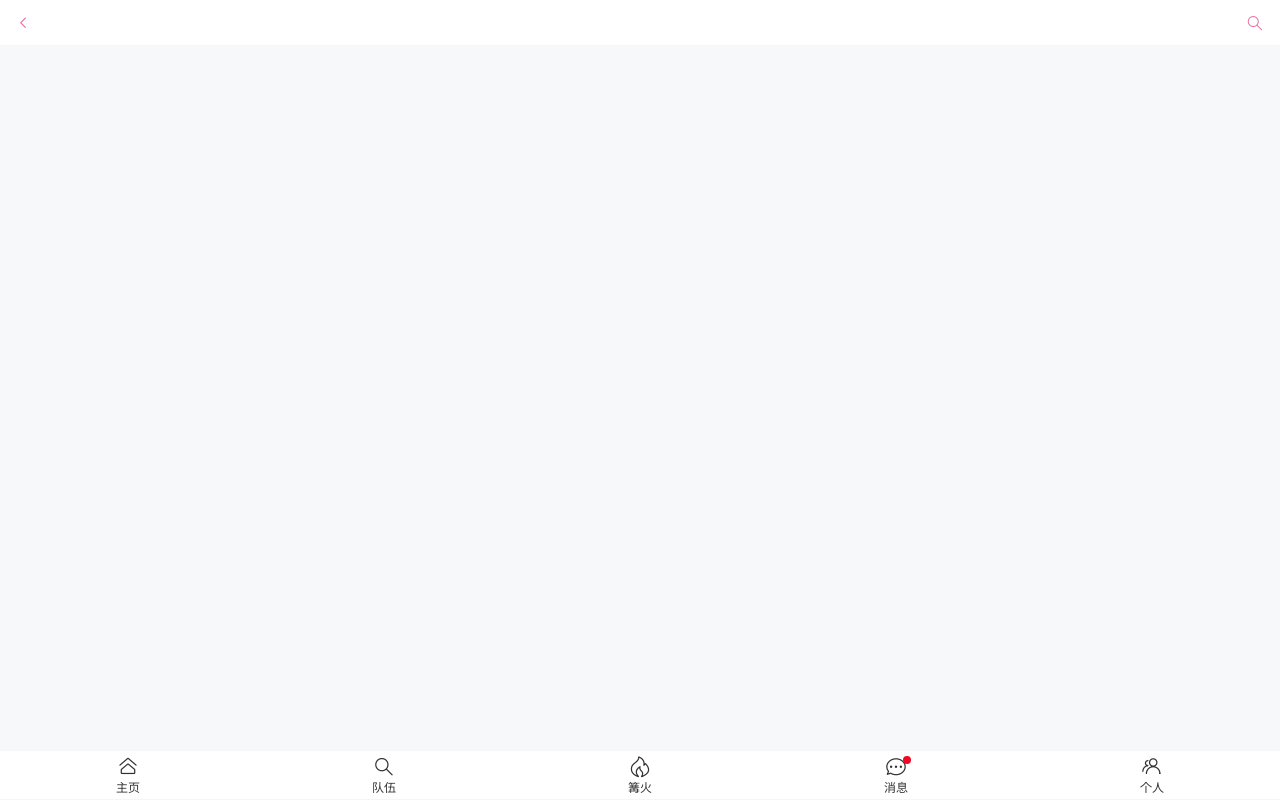
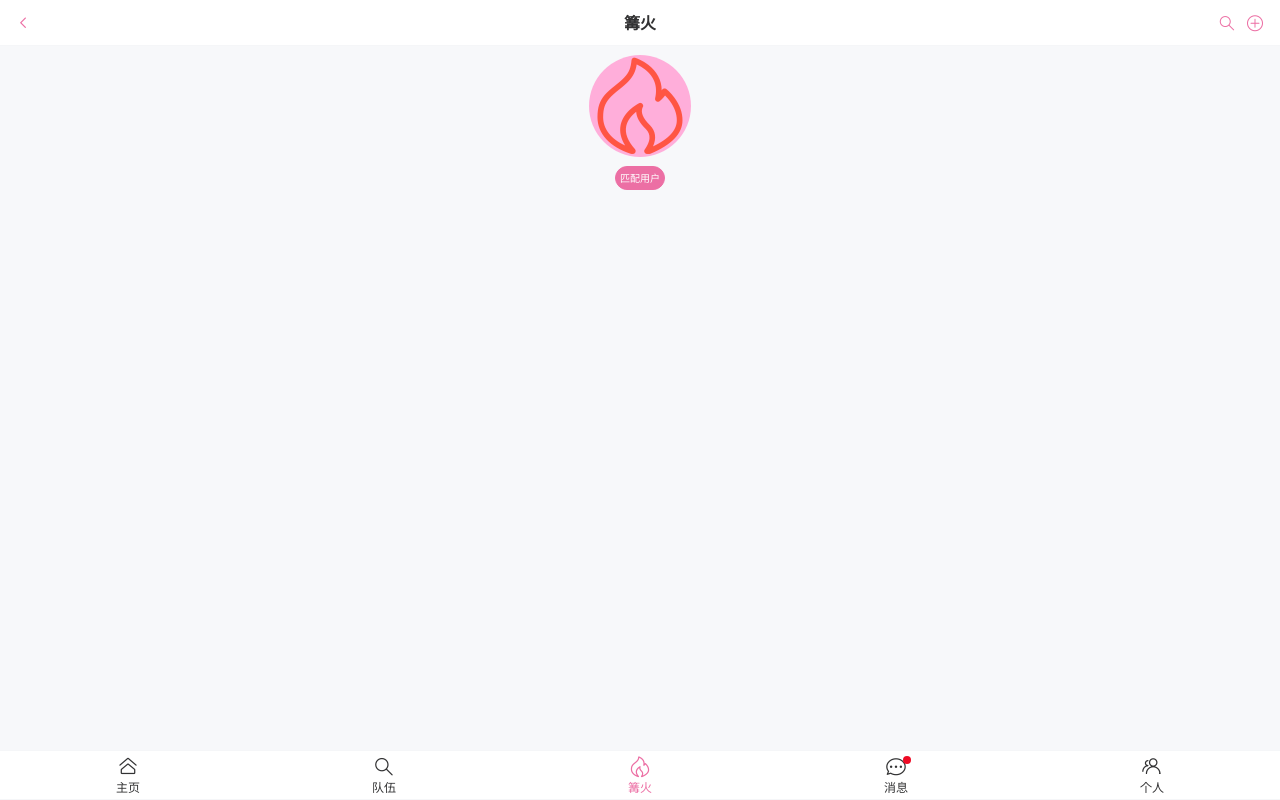
Before and after one commit to humeng1010/bonfire-frontend, a Vue app: page /#/team-me in a window 1280 px wide. Before the commit this address had no page. Built offline with nearby package versions, Linux system fonts and the light colour scheme.

Commit message:
add: 新增篝火页面的匹配用户入口，匹配用户页面

```diff
--- /dev/null
+++ b/src/pages/TeamMe.vue
@@ -0,0 +1,67 @@
+<template>
+  <div class="team-me">
+    <!--匹配用户-->
+
+    <div class="fire" @click="toMatchPage">
+      <van-icon name="fire-o" size="100" color="#ff5544" class="fire-icon"/>
+      <van-button round type="primary" size="mini">匹配用户</van-button>
+    </div>
+
+    <!--  队伍列表-->
+
+    <!-- 个人创建的队伍列表 -->
+
+    <!-- 好友列表 -->
+
+  </div>
+
+</template>
+
+<script setup>
+import {useRouter} from "vue-router";
+
+const router = useRouter()
+const toMatchPage = () => {
+  router.push("/")
+
+}
+
+
+</script>
+
+<style scoped>
+.fire {
+  /*text-align: center;*/
+  display: flex;
+  flex-direction: column;
+  justify-content: center;
+  align-items: center;
+  /*background-color: #6cf;*/
+  width: 50%;
+  margin: 10px auto;
+
+}
+
+.fire-icon {
+  animation: shake 2s infinite ease;
+  margin-bottom: 10px;
+  border-radius: 50%;
+}
+
+@keyframes shake {
+  0% {
+    background-color: #ffb6dd;
+    transform: scale(1);
+  }
+  50% {
+    background-color: #ff90cd;
+    transform: scale(1.1);
+  }
+  100% {
+    background-color: #ffb6dd;
+
+    transform: scale(1);
+  }
+}
+
+</style>
--- a/src/router/index.ts
+++ b/src/router/index.ts
@@ -20,7 +20,7 @@ const router = createRouter({
             path: "/index",
             component: () => import("../pages/Index.vue"),
             meta: {
-                title: "篝火"
+                title: "推荐"
             }
         },
         {
@@ -29,6 +29,16 @@ const router = createRouter({
             component: () => import("../pages/Team.vue"),
             meta: {
                 title: "队伍",
+                showAddTeam: true,
+            }
+        },
+
+        {
+            name: "team-me",
+            path: "/team-me",
+            component: () => import("../pages/TeamMe.vue"),
+            meta: {
+                title: "篝火",
                 showAddTeam: true,
             }
         },
```
Also changed, not shown: src/pages/MatchPage.vue (added, +16 -0 lines).
